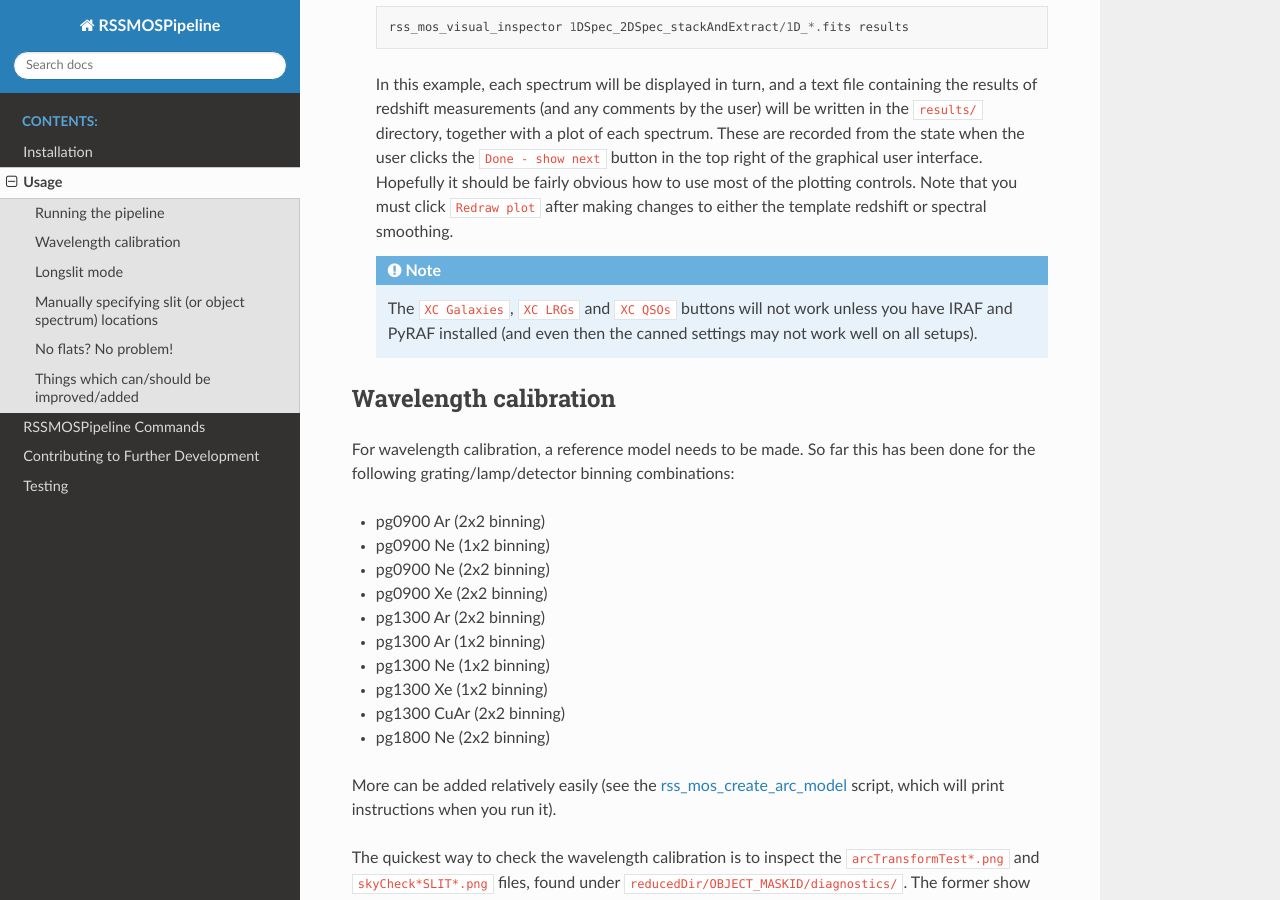
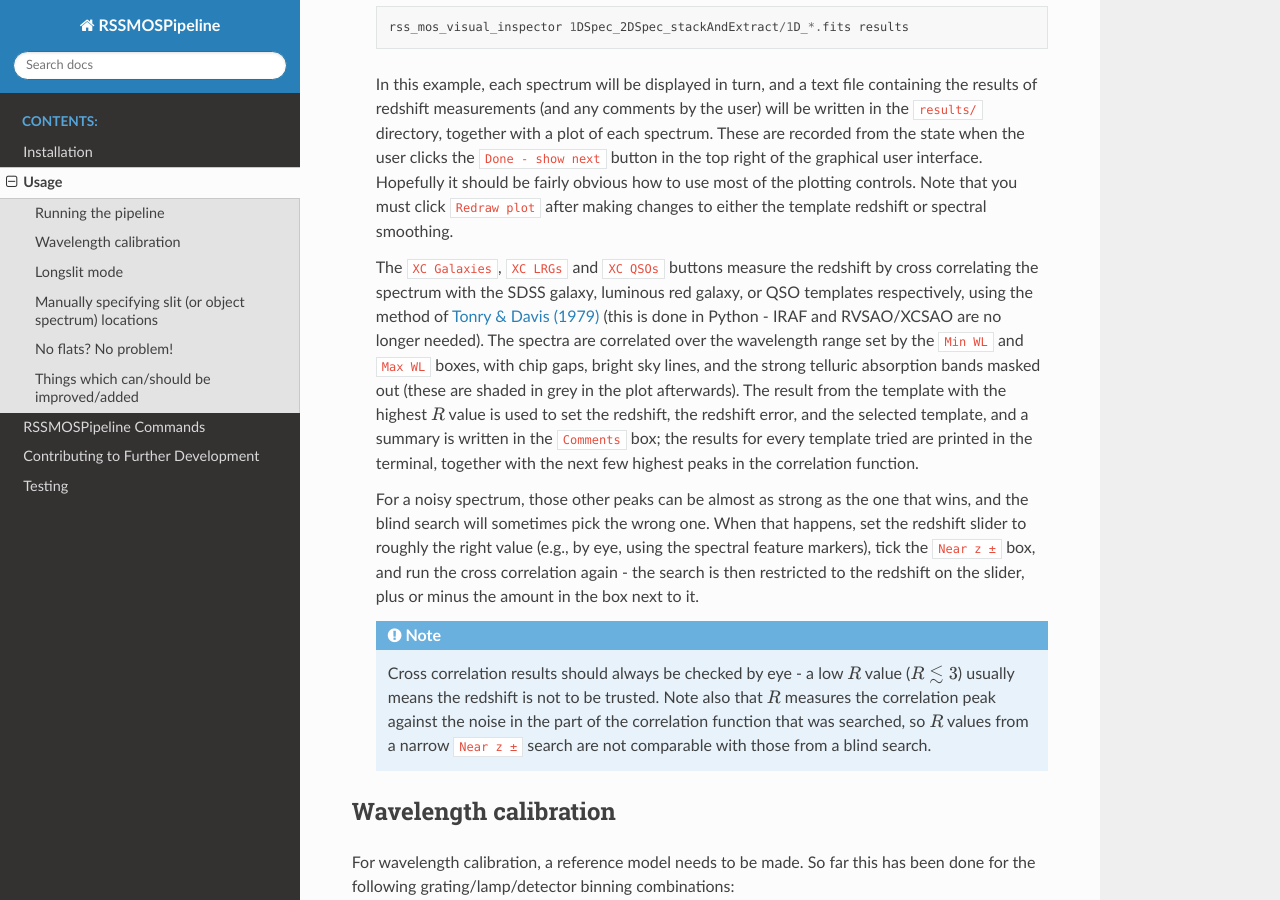
Before and after one commit to mattyowl/RSSMOSPipeline, a Sphinx documentation site: the page built from docs/usage.rst, in a window 1280 px wide and 900 px high, scrolled down 2266 px. Built offline with Sphinx 7.4.7 and the Read the Docs theme 3.1.0, drawn with Linux system fonts in a browser that asks for light colours.

Commit message:
Replace XCSAO cross correlation with an internal Python routine
The redshift cross correlation in rss_mos_visual_inspector no longer needs
IRAF/PyRAF and RVSAO/XCSAO. The XC Galaxies, XC LRGs and XC QSOs buttons now
run a Tonry & Davis (1979) style cross correlation against the SDSS templates
that are already bundled with the package: both spectra are put onto a common
ln(wavelength) grid (on which a redshift is just a shift), continuum
subtracted, band-pass filtered, apodized, and correlated using FFTs. The
correlation function is normalised over the pixels where the two spectra
actually overlap, so that it can be compared between shifts and between
templates, and chip gaps, bright sky lines, and the strong telluric bands are
masked out (these are shaded in the plot afterwards).

The result with the highest R value sets the redshift, redshift error, and
selected template, and the next few correlation peaks are reported in the
terminal - for a noisy spectrum these can be nearly as strong as the winner.
For those cases, the new 'Near z' option restricts the search to the redshift
on the slider plus or minus a given amount, which is the equivalent of the
czguess option that was used with XCSAO.

Also fixes two ways of crashing/producing NaNs on real data that this makes
easier to hit: plotting a template that doesn't overlap with the wavelength
range being displayed, and loading a spectrum that is entirely blank.

Co-Authored-By: Claude Opus 5 <noreply@anthropic.com>
Claude-Session: https://claude.ai/code/session_01URJPqrF7q1638f8dnQS1TC

```diff
--- a/docs/usage.rst
+++ b/docs/usage.rst
@@ -109,8 +109,29 @@ Running the pipeline
    it should be fairly obvious how to use most of the plotting controls. Note that you must click
    ``Redraw plot`` after making changes to either the template redshift or spectral smoothing.
 
-   .. note:: The ``XC Galaxies``, ``XC LRGs`` and ``XC QSOs`` buttons will not work unless you have IRAF
-             and PyRAF installed (and even then the canned settings may not work well on all setups).
+   The ``XC Galaxies``, ``XC LRGs`` and ``XC QSOs`` buttons measure the redshift by cross correlating
+   the spectrum with the SDSS galaxy, luminous red galaxy, or QSO templates respectively, using the
+   method of `Tonry & Davis (1979)
+   <https://ui.adsabs.harvard.edu/abs/1979AJ.....84.1511T/abstract>`_ (this is done in Python - IRAF
+   and RVSAO/XCSAO are no longer needed). The spectra are correlated over the wavelength range set by
+   the ``Min WL`` and ``Max WL`` boxes, with chip gaps, bright sky lines, and the strong telluric
+   absorption bands masked out (these are shaded in grey in the plot afterwards). The result from the
+   template with the highest :math:`R` value is used to set the redshift, the redshift error, and the
+   selected template, and a summary is written in the ``Comments`` box; the results for every template
+   tried are printed in the terminal, together with the next few highest peaks in the correlation
+   function.
+
+   For a noisy spectrum, those other peaks can be almost as strong as the one that wins, and the
+   blind search will sometimes pick the wrong one. When that happens, set the redshift slider to
+   roughly the right value (e.g., by eye, using the spectral feature markers), tick the ``Near z ±``
+   box, and run the cross correlation again - the search is then restricted to the redshift on the
+   slider, plus or minus the amount in the box next to it.
+
+   .. note:: Cross correlation results should always be checked by eye - a low :math:`R` value
+             (:math:`R \lesssim 3`) usually means the redshift is not to be trusted. Note also that
+             :math:`R` measures the correlation peak against the noise in the part of the correlation
+             function that was searched, so :math:`R` values from a narrow ``Near z ±`` search are
+             not comparable with those from a blind search.
 
 
 Wavelength calibration
```
Also changed, not shown: 1 other file.
